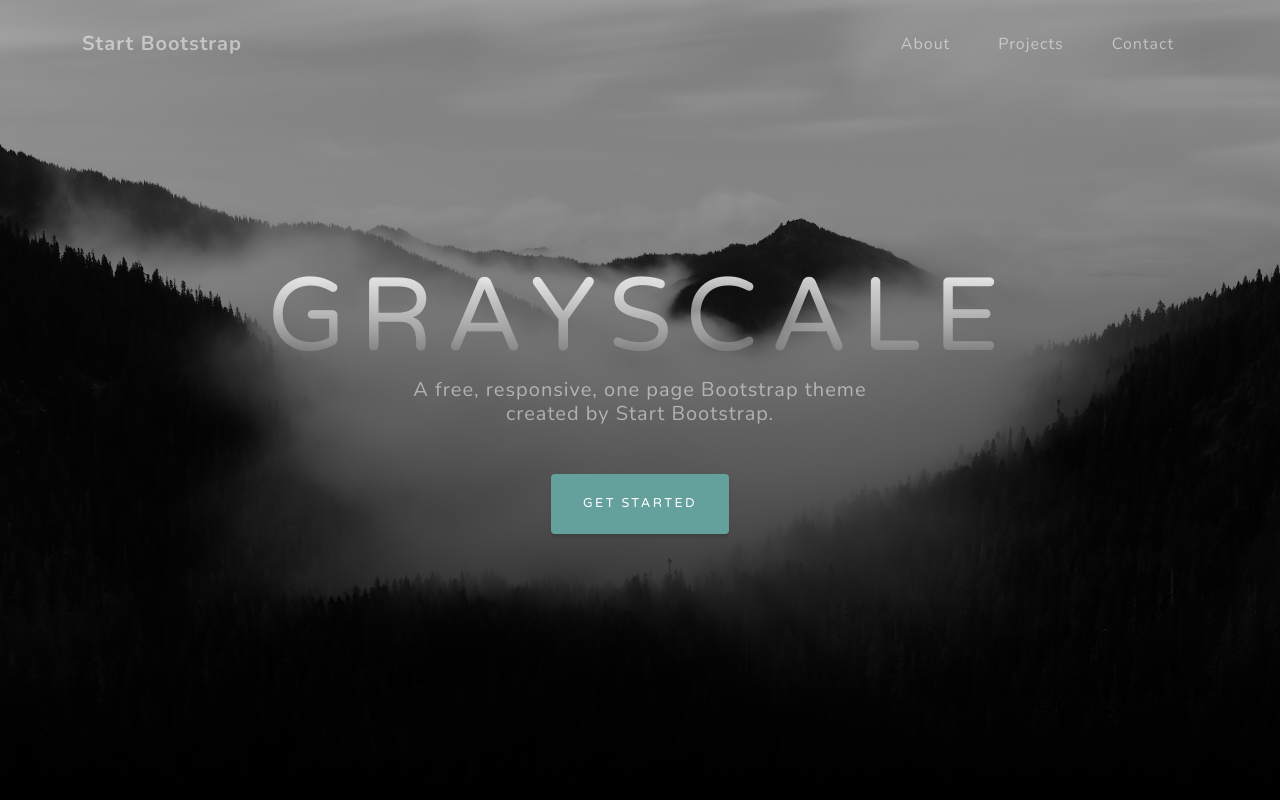
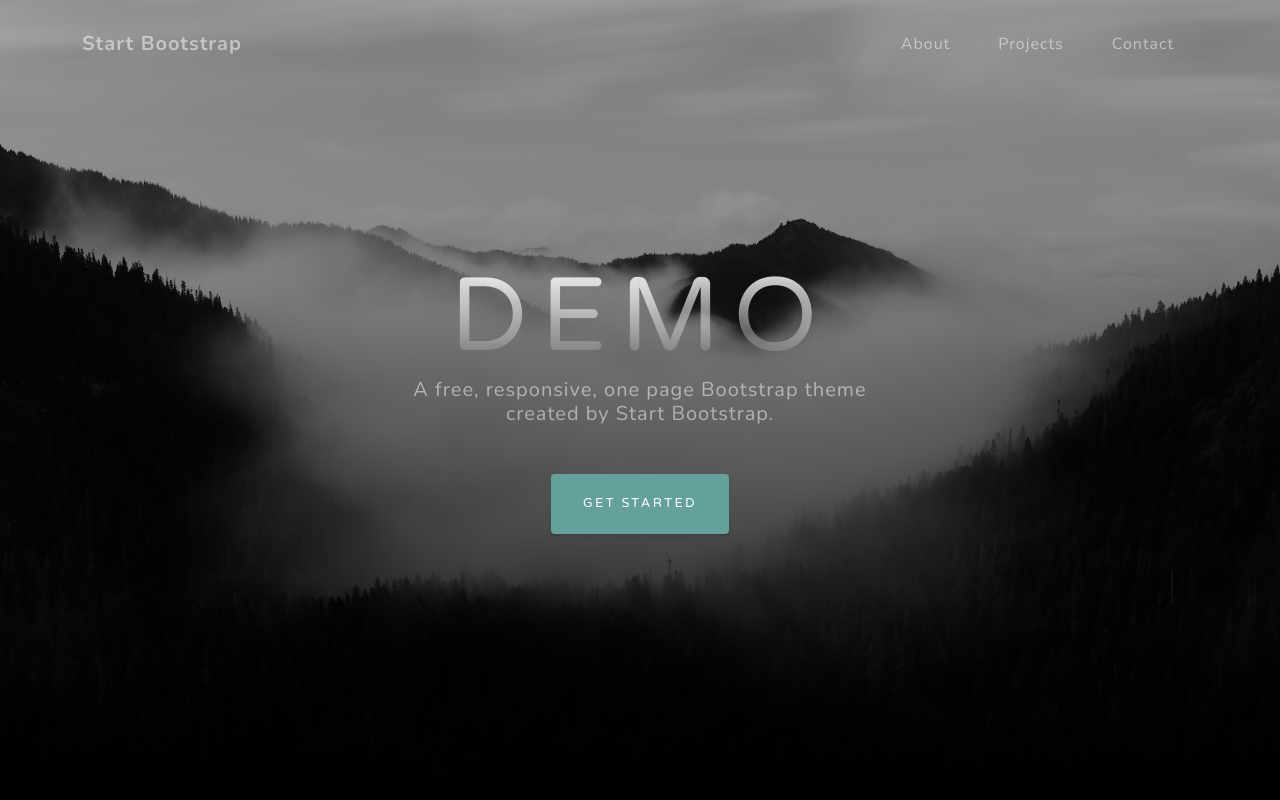
Before and after one commit to tk-code-dev/BootstrapDemo, a plain HTML site: page index.html in a window 1280 px wide. Shown: the top 800 px of the page. Drawn offline with nearby package versions, Linux system fonts and the light colour scheme; files whose address does not match are found by name.

Commit message:
Change Title
Demo

```diff
--- a/index.html
+++ b/index.html
@@ -37,7 +37,7 @@
         <header class="masthead">
             <div class="container d-flex h-100 align-items-center">
                 <div class="mx-auto text-center">
-                    <h1 class="mx-auto my-0 text-uppercase">Grayscale</h1>
+                    <h1 class="mx-auto my-0 text-uppercase">Demo</h1>
                     <h2 class="text-white-50 mx-auto mt-2 mb-5">A free, responsive, one page Bootstrap theme created by Start Bootstrap.</h2>
                     <a class="btn btn-primary js-scroll-trigger" href="#about">Get Started</a>
                 </div>
```
